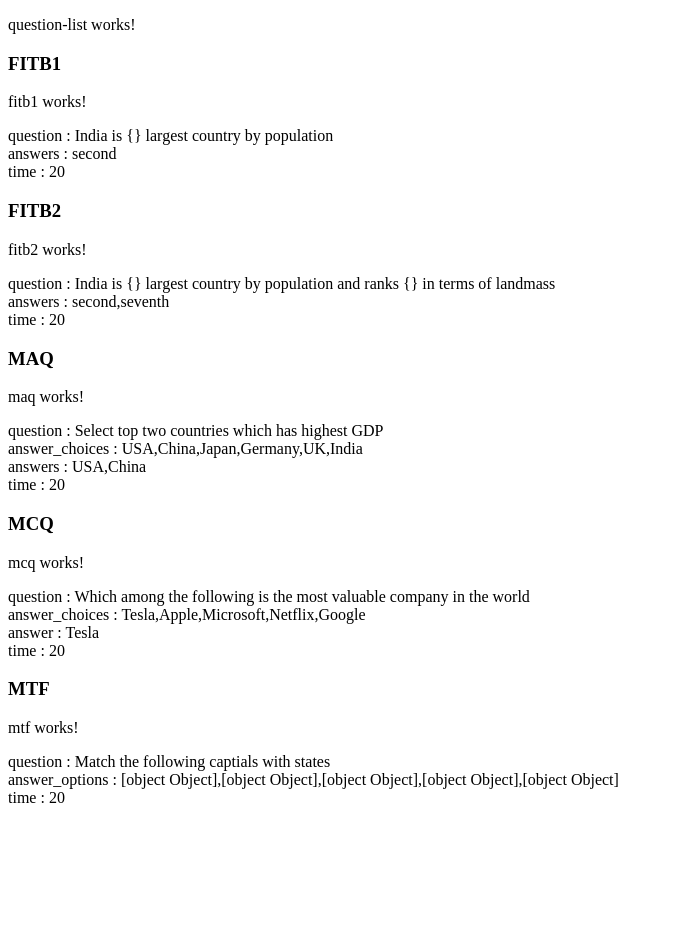
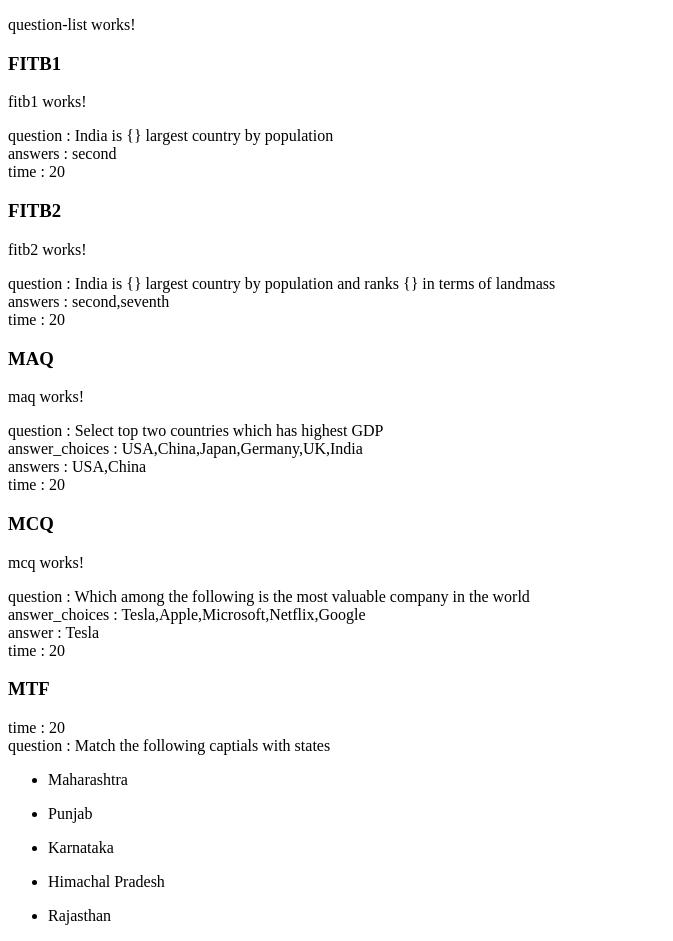
Before and after one commit to Joel-Nickson/IITQuizApp, an Angular app: page / in a window 1280 px wide. Shown: the top 941 px of the page, without its empty margins (0-673 px from the left). Before the commit the page ends 815 px from the top, so only its background shows below. Built offline with nearby package versions, Linux system fonts and the light colour scheme.

Commit message:
took out the useful data from mtf json

```diff
--- a/src/app/mtf/mtf.component.html
+++ b/src/app/mtf/mtf.component.html
@@ -1,6 +1,10 @@
 <!-- Match The Following -->
-<p>mtf works!</p>
+<div class="time">time : {{this.question.time}}</div>
+<div class="quest">question : {{this.question.question}}</div>
 
-<div>question : {{this.question.question}}</div>
-<div>answer_options : {{this.question.answer_options}}</div>
-<div>time : {{this.question.time}}</div>
+<ul class="col col-1" *ngFor="let item1 of col1">
+    <li>{{item1}}</li>
+</ul>
+<ul class="col col-2" *ngFor="let item of col2">
+    <li>{{item}}</li>
+</ul>
--- a/src/app/mtf/mtf.component.ts
+++ b/src/app/mtf/mtf.component.ts
@@ -1,3 +1,4 @@
+import { state } from '@angular/animations';
 import { Component, Input, OnInit } from '@angular/core';
 import { Question } from '../questions';
 
@@ -8,10 +9,22 @@ import { Question } from '../questions';
 })
 export class MtfComponent implements OnInit {
 
+  col1: string[] = []
+  col2: string[] = []
+
   @Input() question!: Question;
-  constructor() { }
+  constructor() {
+  }
 
   ngOnInit(): void {
+    let answer_options = this.question.answer_options;
+    for (let index in answer_options) {
+      let cols: string[] = [];
+      cols = JSON.stringify(answer_options[parseInt(index)]).split('"');
+      this.col1[parseInt(index)] = cols[4 - 1];
+      this.col2[parseInt(index)] = cols[8 - 1]
+    }
+    console.log(this.col1, this.col2)
   }
 
 }
```
